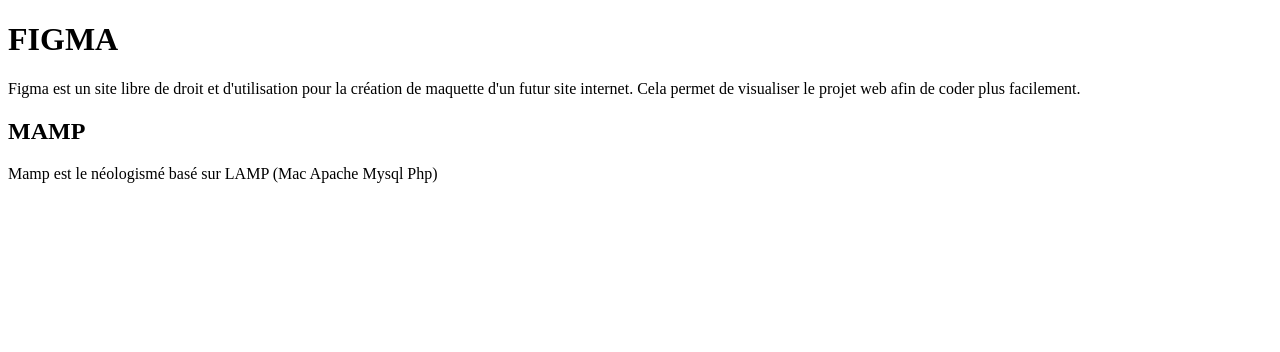
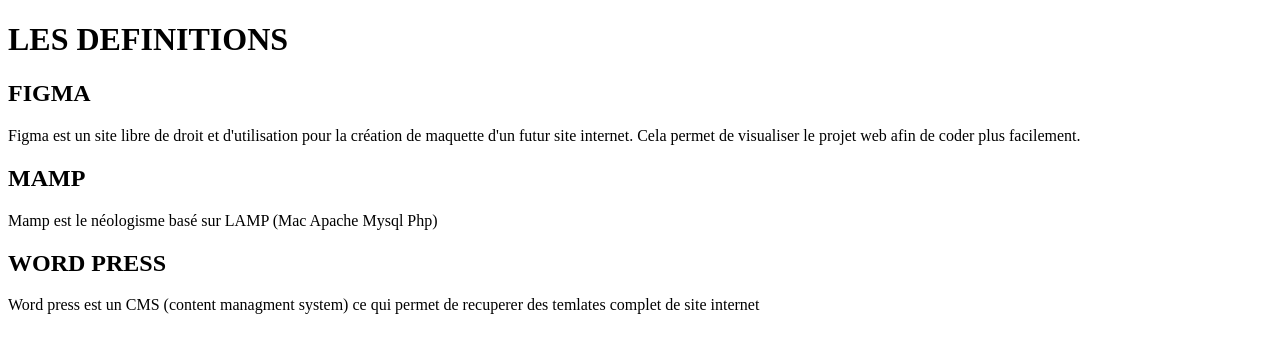
Before and after one commit to Romainperfer33/EXERCICE-LUDO-, a plain HTML site: page index.html in a window 1280 px wide. Drawn offline with Linux system fonts and the light colour scheme.

Commit message:
2eme commit ajout WP

```diff
--- a/index.html
+++ b/index.html
@@ -7,12 +7,17 @@
     <title>Document</title>
 </head>
 <body>
-    <h1>FIGMA</h1>
+    <h1>LES DEFINITIONS</h1>
+
+    <h2>FIGMA</h2>
     <p>Figma est un site libre de droit et d'utilisation pour la création de maquette d'un futur site internet.
-        Cela permet de visualiser le projet web afin de coder plus facilement.
-    </p>
+        Cela permet de visualiser le projet web afin de coder plus facilement.</p>
 
     <h2>MAMP</h2>
-    <p>Mamp est le néologismé basé sur LAMP (Mac Apache Mysql Php)</p>
+    <p>Mamp est le néologisme basé sur LAMP (Mac Apache Mysql Php)</p>
+
+    <h2>WORD PRESS</h2>
+    <p>Word press est un CMS (content managment system) ce qui permet
+        de recuperer des temlates complet de site internet</p>
 </body>
 </html>
```
